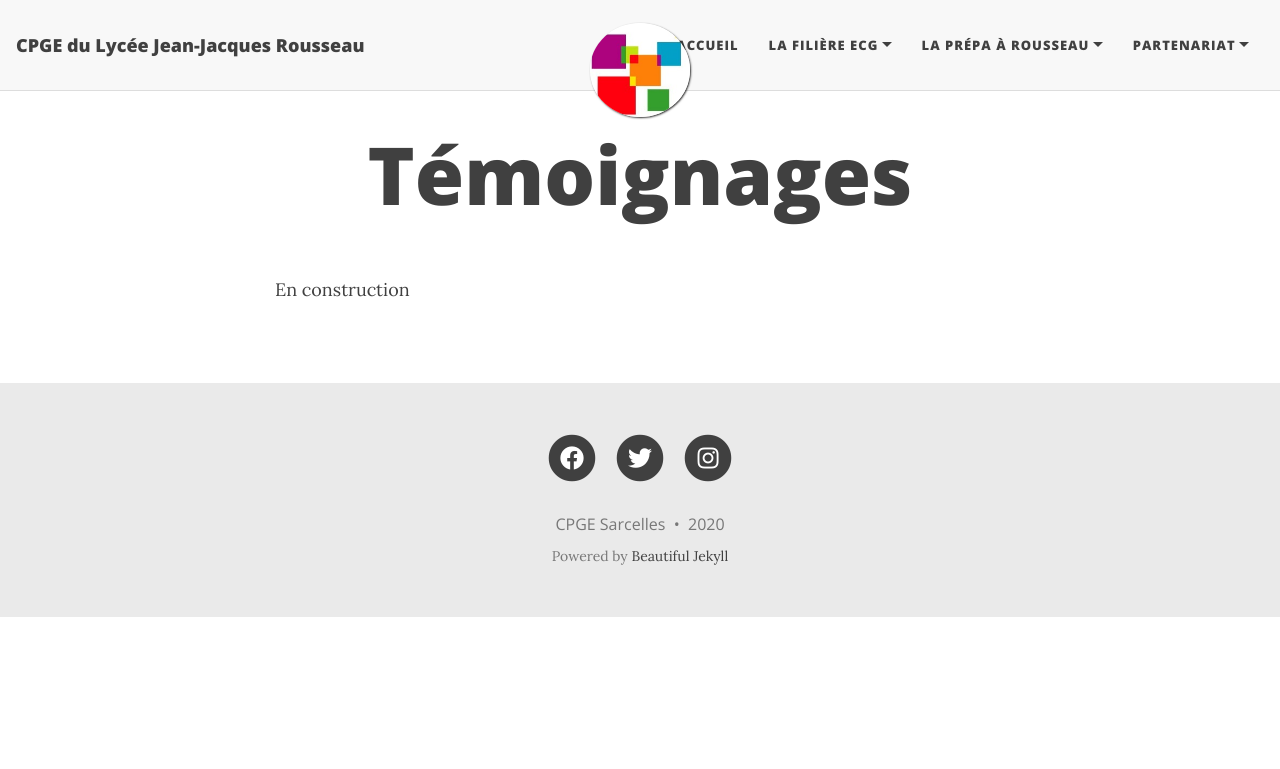
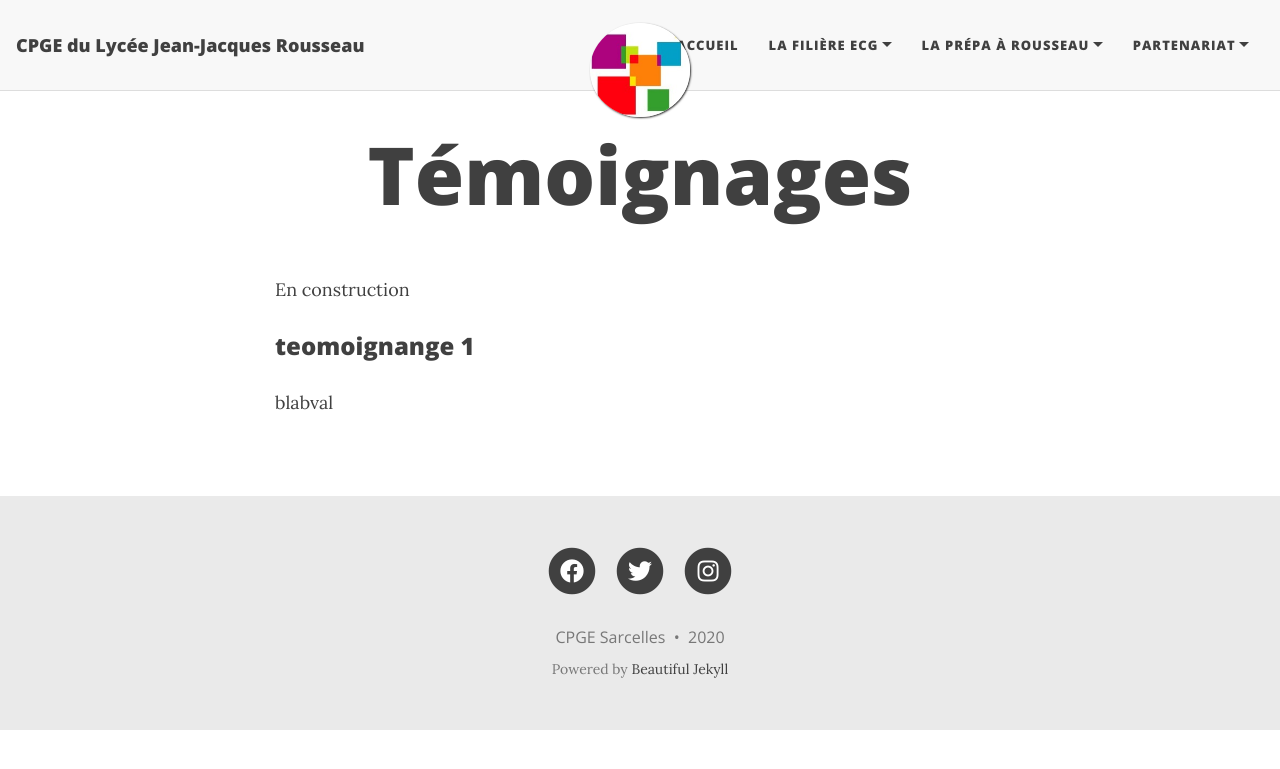
Before and after one commit to cpgesarcelles/cpgesarcelles.github.io, a Jekyll site: the page built from temoignages.md, in a window 1280 px wide. Shown: the top 769 px of the page. Built offline with Jekyll 4.4.1, drawn with Linux system fonts in a browser that asks for light colours; nearby versions of some CDN libraries.

Commit message:
Update temoignages.md

```diff
--- a/temoignages.md
+++ b/temoignages.md
@@ -3,8 +3,8 @@ layout: page
 title: Témoignages
 ---
 En construction
-<!-- ### Bidule Truc
- temoignage de Bidule Truc -->
+### teomoignange 1
+ blabval
 
 
 <!--### Machin Truc
```
